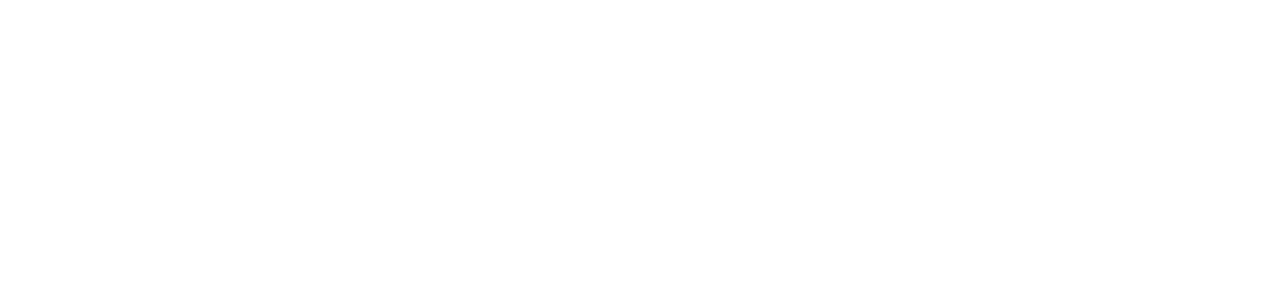
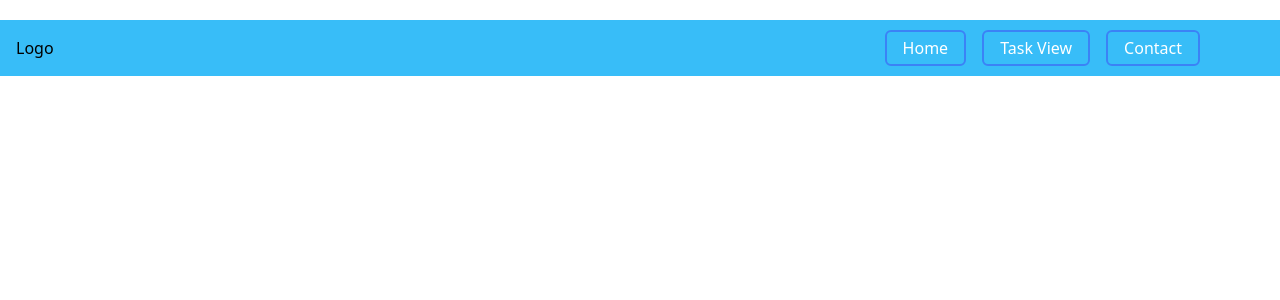
Before and after one commit to mdrifat59/todo, a React (Vite) app: page / in a window 1280 px wide. Shown: the top 300 px of the page. Built offline with nearby package versions, Linux system fonts and the light colour scheme.

Commit message:
Create-menubar

```diff
--- a/package.json
+++ b/package.json
@@ -11,7 +11,8 @@
   },
   "dependencies": {
     "react": "^18.3.1",
-    "react-dom": "^18.3.1"
+    "react-dom": "^18.3.1",
+    "react-router-dom": "^6.24.1"
   },
   "devDependencies": {
     "@types/react": "^18.3.3",
--- a/src/App.jsx
+++ b/src/App.jsx
@@ -1,9 +1,11 @@
 import React from 'react'
+import Navbar from './components/menubar'
 
 function App() {
 
   return (
     <>
+    <Navbar/>
     </>
   )
 }
--- /dev/null
+++ b/src/components/menubar/index.jsx
@@ -0,0 +1,20 @@
+import React from 'react'
+
+const Navbar = () => {
+  return (
+    <>
+        <div className='container'>
+            <div className='bg-sky-400 flex justify-between mt-5'>
+                <div className='flex justify-start p-4'> <h3>Logo</h3></div>
+                <div className='flex gap-4 items-center mr-20'>
+                  <a className='border-2 border-blue-500 text-white hover:text-black  hover:bg-white py-1 px-4 rounded-md ' href="#">Home</a>
+                  <a className='border-2 border-blue-500 text-white hover:text-black  hover:bg-white py-1 px-4 rounded-md ' href="#">Task View</a>
+                  <a className='border-2 border-blue-500 text-white hover:text-black  hover:bg-white py-1 px-4 rounded-md ' href="#">Contact</a>
+                </div>
+            </div>
+        </div>
+     </>
+  )
+}
+
+export default Navbar
--- a/tailwind.config.js
+++ b/tailwind.config.js
@@ -2,7 +2,11 @@
 export default {
   content: ["./src/**/*.{html,js,jsx}"],
   theme: {
-    extend: {},
+    extend: {
+      container:{
+        center:true,
+      }
+    },
   },
   plugins: [],
 }
```
Also changed, not shown: src/Rootlayout/RootLayouts.jsx (added, +11 -0 lines), 1 other file (tests, documents, lock files or other folders).
